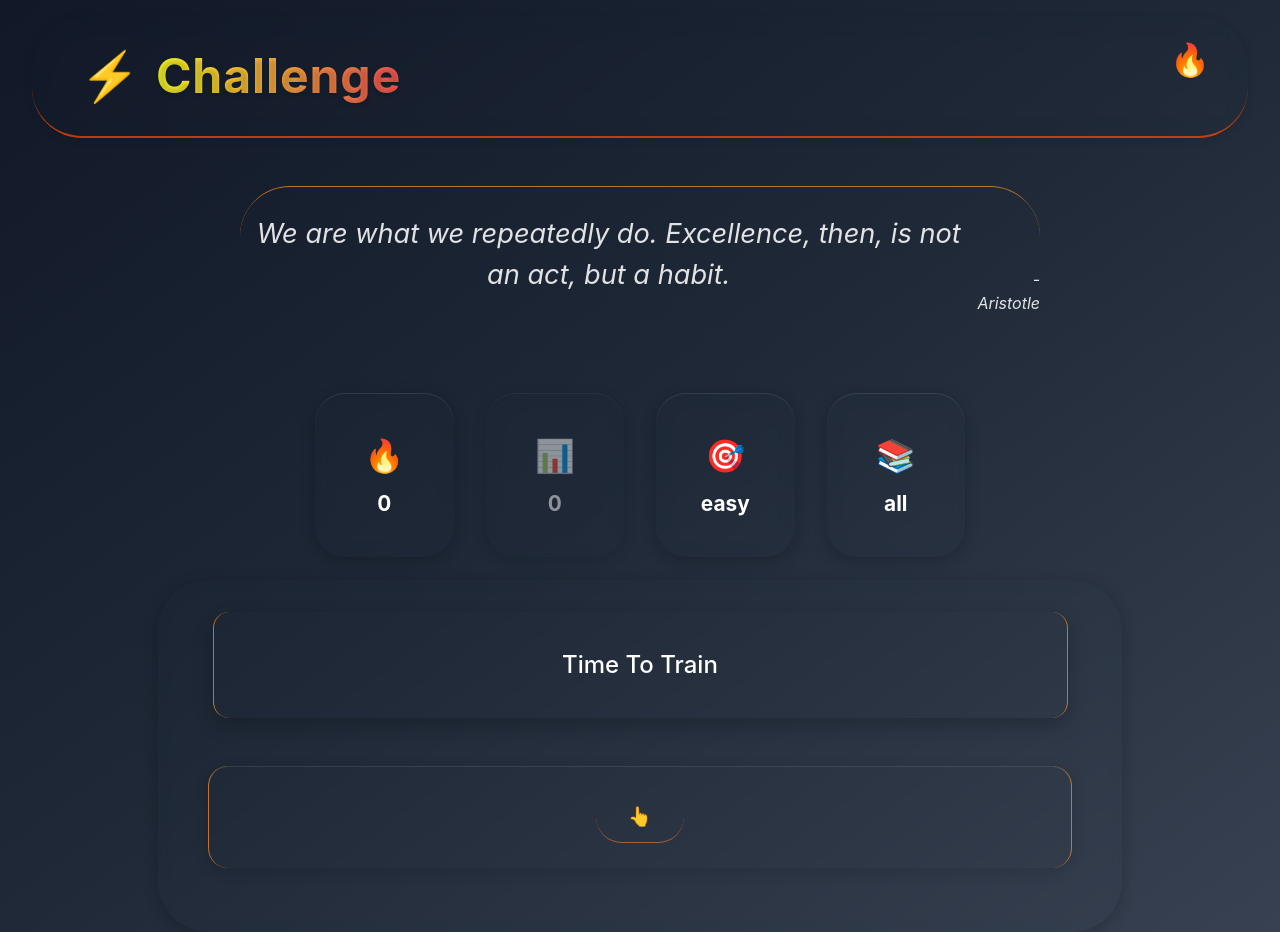
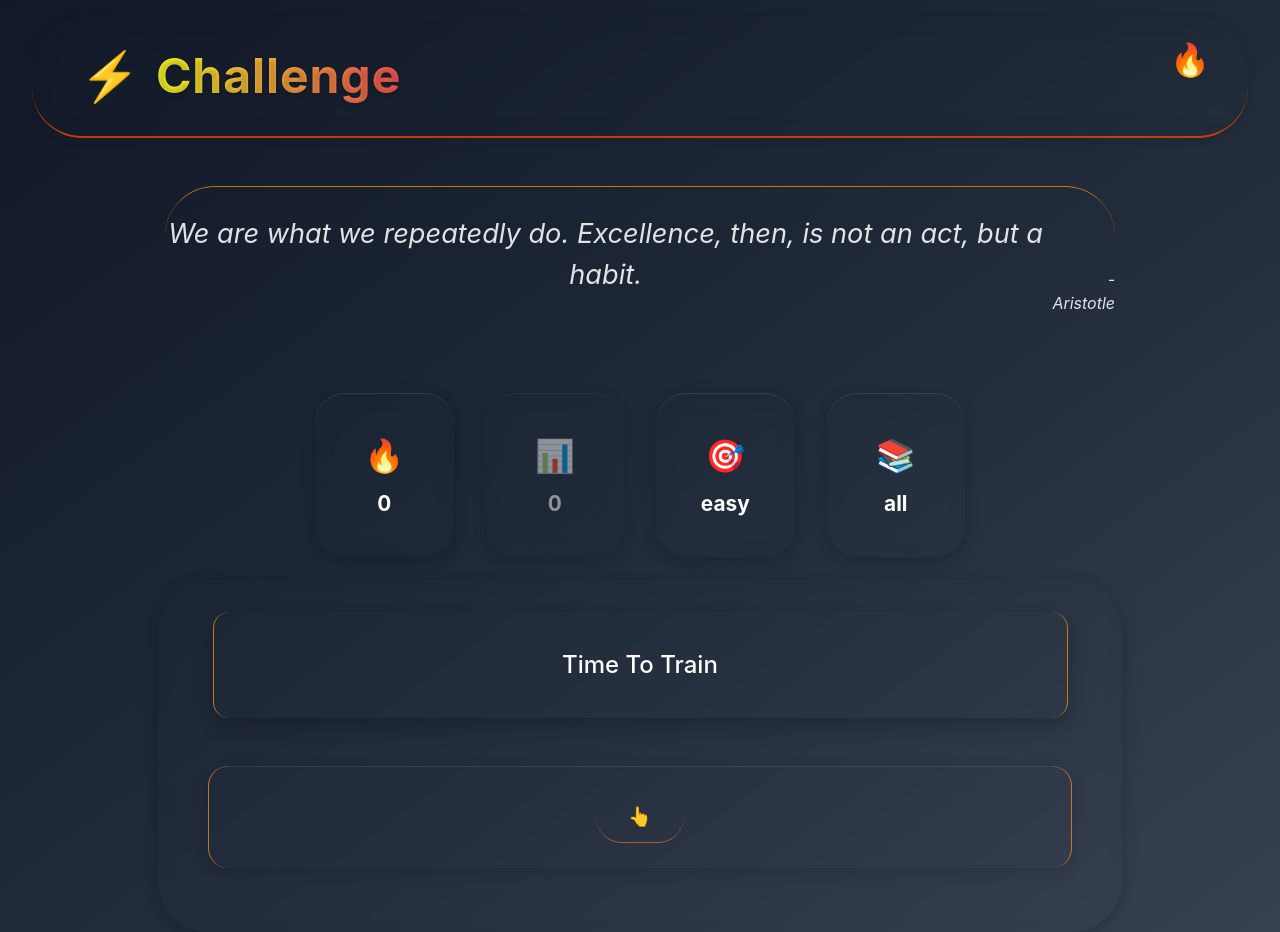
Before and after one commit to robertoandino/challenge-me, a React (Vite) app: page / in a window 1280 px wide. Built offline with nearby package versions, Linux system fonts and the light colour scheme.

Commit message:
Fix daily quote position.

```diff
--- a/src/components/DailyQuoteCard/DailyQuoteCard.css
+++ b/src/components/DailyQuoteCard/DailyQuoteCard.css
@@ -1,6 +1,7 @@
 .daily-quote-box {
     width: 100%;
-    max-width: 800px;
+    max-width: 950px;
+    min-width: 300px;
     margin: 3rem auto;
     margin-top: 2rem;
     text-align: center;
```
